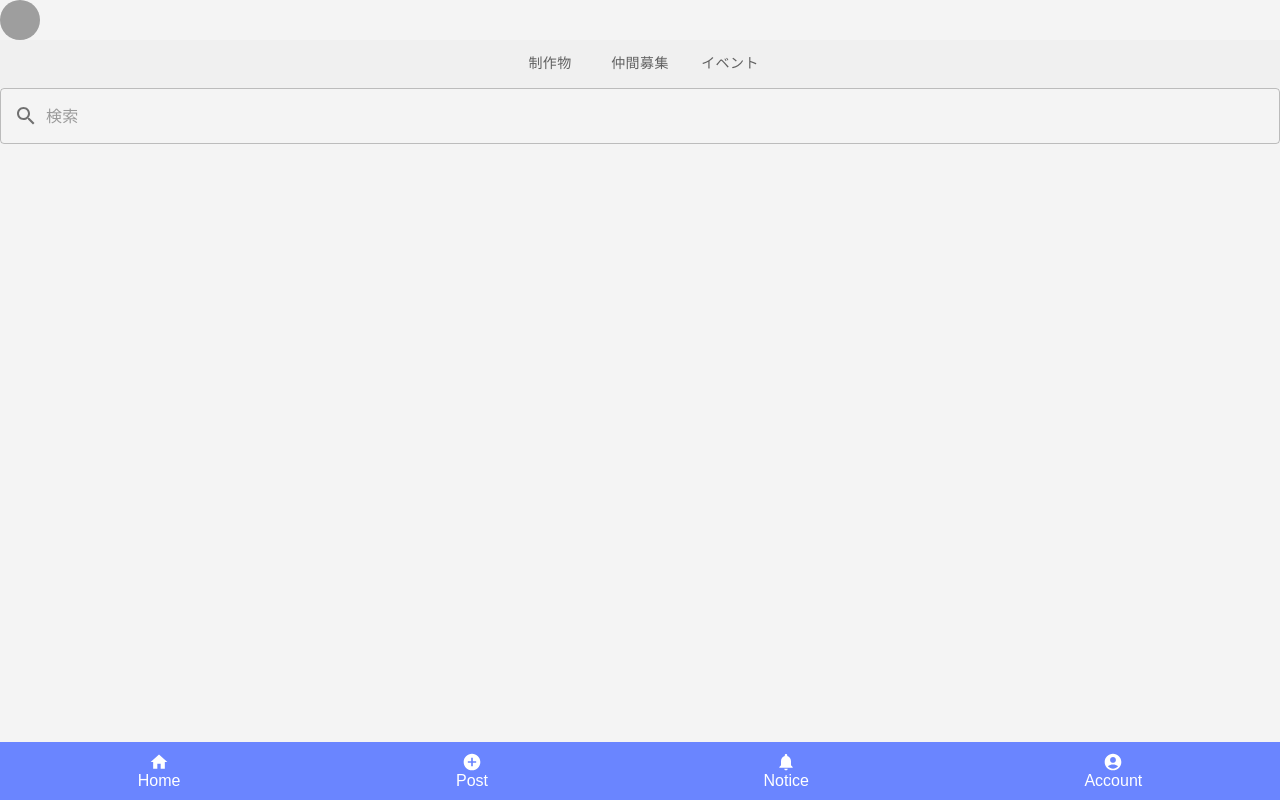
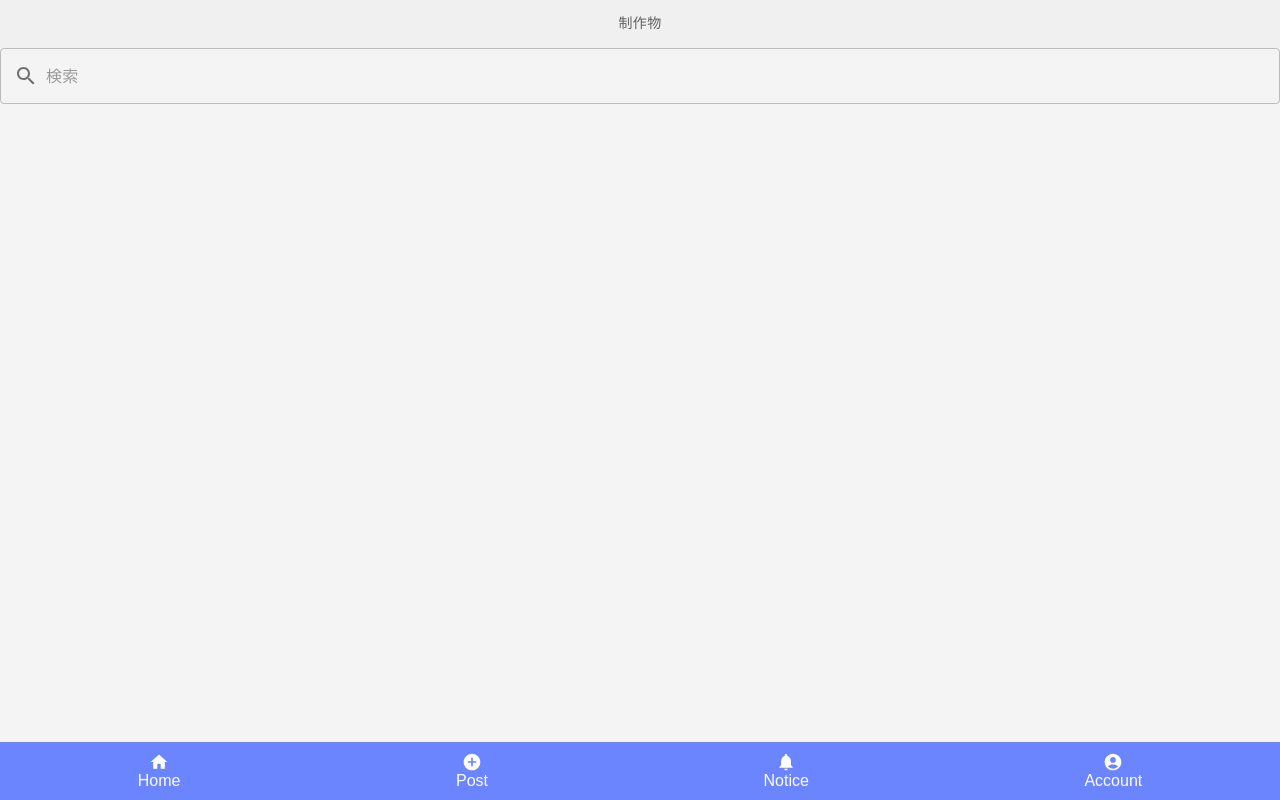
Before and after one commit to nekomoti22/minus1factory, a React (Create React App) app: page /home in a window 1280 px wide. Built offline with nearby package versions, Linux system fonts and the light colour scheme; grey boxes are pictures that could not be loaded.

Commit message:
問題修正

```diff
--- a/src/App.js
+++ b/src/App.js
@@ -3,8 +3,6 @@ import { BrowserRouter as Router, Route, Routes } from 'react-router-dom';
 import Login from './components/Login';
 import Home from './components/Home';
 import PostCreate from './components/PostCreate';
-// import Notifications from './components/Notifications';
-// import Account from './components/Account'; // アカウント画面のコンポーネント
 import Footer from './components/Footer';
 
 
@@ -17,9 +15,6 @@ function App() {
             <Route path="/" element={<Login />} />
             <Route path="/home" element={<><Home /><Footer /></>} />
             <Route path="/create" element={<><PostCreate /><Footer /></>} />
-            {/* <Route path="/notifications" element={<><Notifications /><Footer /></>} />
-            <Route path="/account" element={<><Account /><Footer /></>} /> */}
-            {/* <Route path="/FileUploadUI" element={<FileUploadUI />} /> */}
           </Routes>
         </main>
       </div>
--- a/src/components/Home.js
+++ b/src/components/Home.js
@@ -1,6 +1,5 @@
 import React from 'react';
 import { Tabs, Tab, TextField, InputAdornment } from '@mui/material';
-import Avatar from '@mui/material/Avatar';
 import SearchIcon from '@mui/icons-material/Search';
 
 function Home() {
@@ -12,15 +11,11 @@ function Home() {
 
   return (
     <div>
-      <div>
-      <Avatar src="/broken-image.jpg" />
-      </div>
-
       <div style={{ width: '100%' }}>
         <Tabs value={value} onChange={handleChange} centered sx={{ backgroundColor: '#f0f0f0', width: '100%' }}>
           <Tab label="制作物" />
-          <Tab label="仲間募集" />
-          <Tab label="イベント" />
+          {/* <Tab label="仲間募集" />
+          <Tab label="イベント" /> */}
         </Tabs>
       </div>
       <div>
--- a/src/components/PostCreate.js
+++ b/src/components/PostCreate.js
@@ -1,8 +1,6 @@
 import React, { useState } from 'react';
 import PostHeader from './PostHeader'; // PostHeaderをインポート
 import AccountCircleIcon from '@mui/icons-material/AccountCircle';
-// import InsertPhotoIcon from '@mui/icons-material/InsertPhoto';
-// import VideocamIcon from '@mui/icons-material/Videocam';
 import GitHubIcon from '@mui/icons-material/GitHub';
 import { Select, MenuItem, FormControl, InputLabel } from '@mui/material';
 import FileUploadUI from './FileUploadUI'; // FileUploadUIをインポート
@@ -46,8 +44,6 @@ function PostCreate() {
           />
           <div className="post-field">
             <div className="media-icons">
-              {/* <InsertPhotoIcon style={{ fontSize: 30 }} />
-              <VideocamIcon style={{ fontSize: 30 }} /> */}
             </div>
             {/* ファイルアップロードUIを追加 */}
             <FileUploadUI />
```
